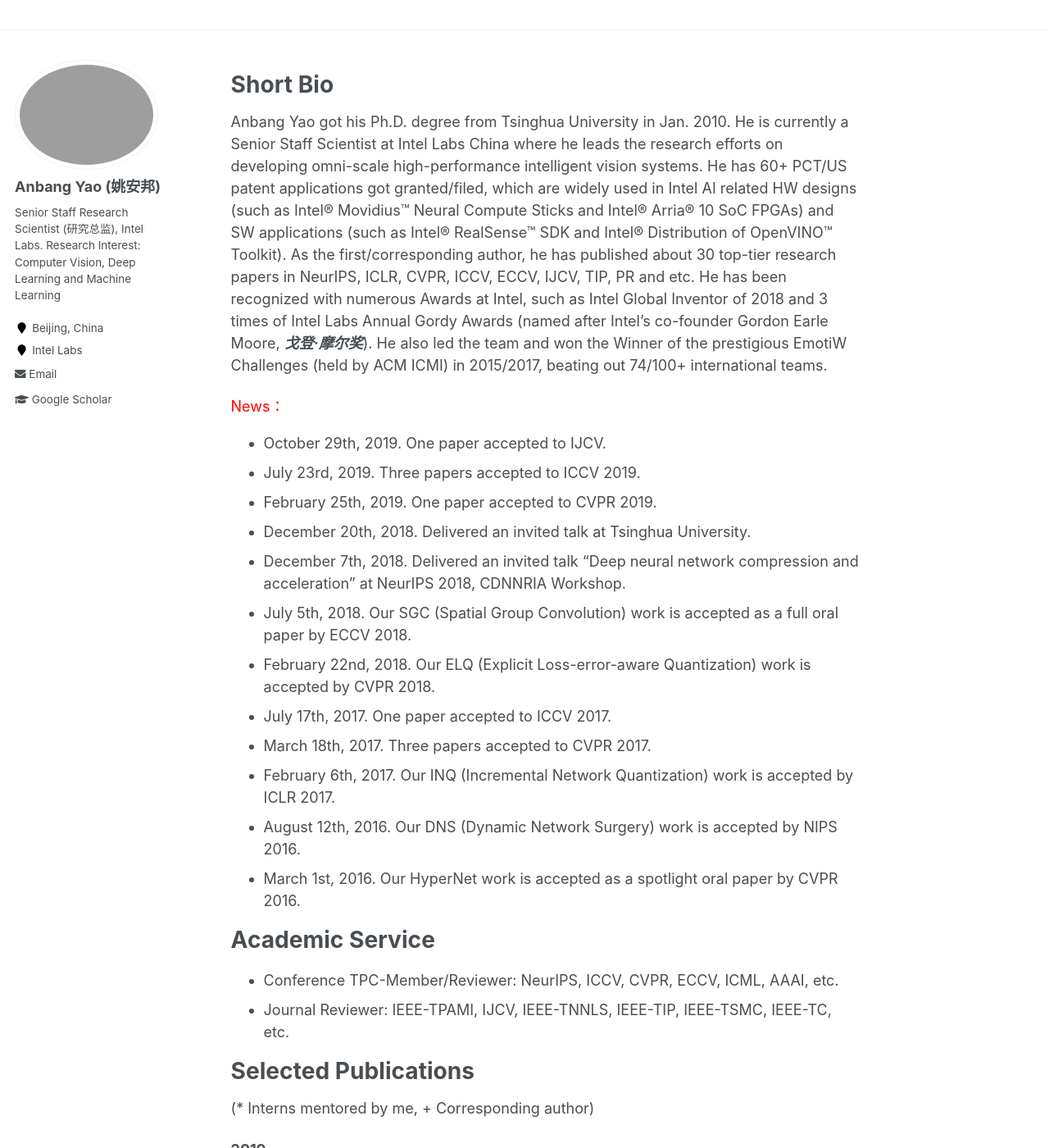
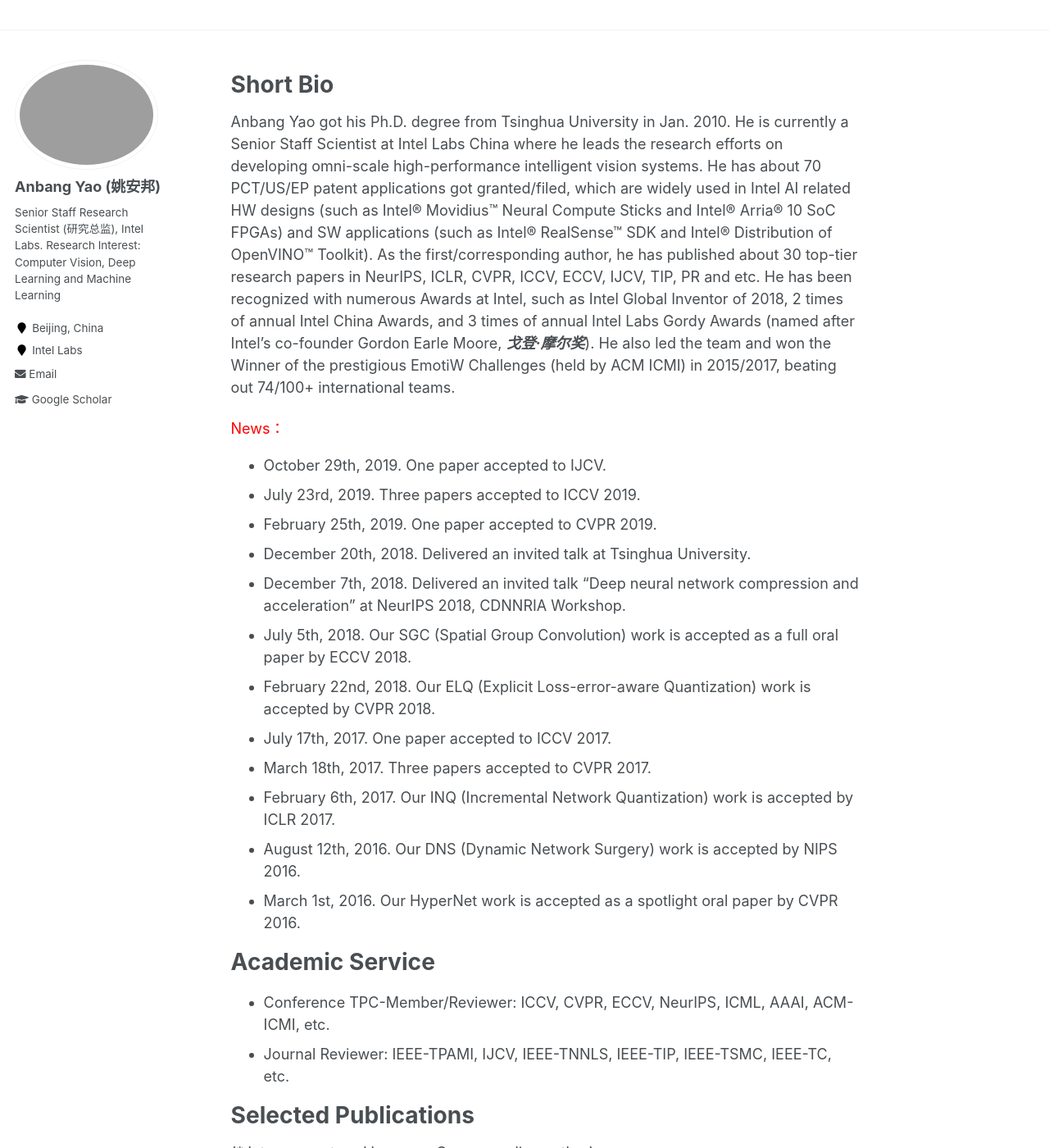
Before and after one commit to YaoAnbang/YaoAnbang.github.io, a Jekyll site: the page built from _pages/about.md, in a window 1280 px wide and 1400 px high. Shown: the whole window at 82% size. Built offline with Jekyll 4.4.1, drawn with Linux system fonts in a browser that asks for light colours; some of the changed text lies outside the part shown.

Commit message:
Update about.md

```diff
--- a/_pages/about.md
+++ b/_pages/about.md
@@ -11,7 +11,7 @@
 Short Bio
 =====
 
-Anbang Yao got his Ph.D. degree from Tsinghua University in Jan. 2010. He is currently a Senior Staff Scientist at Intel Labs China where he leads the research efforts on developing omni-scale high-performance intelligent vision systems. He has 60+ PCT/US patent applications got granted/filed, which are widely used in Intel AI related HW designs (such as Intel® Movidius™ Neural Compute Sticks and Intel® Arria® 10  SoC FPGAs) and SW applications (such as Intel® RealSense™ SDK and Intel® Distribution of OpenVINO™ Toolkit). As the first/corresponding author, he has published about 30 top-tier research papers in NeurIPS, ICLR, CVPR, ICCV, ECCV, IJCV, TIP, PR and etc. He has been recognized with numerous Awards at Intel, such as Intel Global Inventor of 2018 and 3 times of Intel Labs Annual Gordy Awards (named after Intel's co-founder Gordon Earle Moore, ***戈登·摩尔奖***). He also led the team and won the Winner of the prestigious EmotiW Challenges (held by ACM ICMI) in 2015/2017, beating out 74/100+ international teams.
+Anbang Yao got his Ph.D. degree from Tsinghua University in Jan. 2010. He is currently a Senior Staff Scientist at Intel Labs China where he leads the research efforts on developing omni-scale high-performance intelligent vision systems. He has about 70 PCT/US/EP patent applications got granted/filed, which are widely used in Intel AI related HW designs (such as Intel® Movidius™ Neural Compute Sticks and Intel® Arria® 10  SoC FPGAs) and SW applications (such as Intel® RealSense™ SDK and Intel® Distribution of OpenVINO™ Toolkit). As the first/corresponding author, he has published about 30 top-tier research papers in NeurIPS, ICLR, CVPR, ICCV, ECCV, IJCV, TIP, PR and etc. He has been recognized with numerous Awards at Intel, such as Intel Global Inventor of 2018, 2 times of annual Intel China Awards, and 3 times of annual Intel Labs Gordy Awards (named after Intel's co-founder Gordon Earle Moore, ***戈登·摩尔奖***). He also led the team and won the Winner of the prestigious EmotiW Challenges (held by ACM ICMI) in 2015/2017, beating out 74/100+ international teams.
 
 <font color="red">News：</font>
 + October 29th, 2019. One paper accepted to IJCV.
@@ -30,7 +30,7 @@
 Academic Service
 =====
 
-+ Conference TPC-Member/Reviewer: NeurIPS, ICCV, CVPR, ECCV, ICML, AAAI, etc.
++ Conference TPC-Member/Reviewer: ICCV, CVPR, ECCV, NeurIPS, ICML, AAAI, ACM-ICMI, etc.
 + Journal Reviewer: IEEE-TPAMI, IJCV, IEEE-TNNLS, IEEE-TIP, IEEE-TSMC, IEEE-TC, etc.
 
 Selected Publications
@@ -105,10 +105,10 @@
 + 4 Intel China Quarterly Awards in 2017~2019.
 + Intel Global Inventor 2018, 1 out of ~8000 Employees of Intel China
 + Intel China Employee of the Year Award 2017
++ Top Inventor of 2017, 1 out of over 700 Research Scientists of Intel Labs
 + Intel China Award 2017, the Highest Annual Team Award of Intel China
-+ Top Inventor of 2017, 1 out of over 700 Research Scientists of Intel Labs
++ Intel China Award 2016, the Highest Annual Team Award of Intel China
 + Intel i360 Design Hero Award 2017, the Highest Business Award of Intel IoTG Asian Region
-+ Intel China Award 2016, the Highest Annual Team Award of Intel China
 + Intel Labs Gordy Award 2016 (named after Intel's co-founder Gordon Earle Moore), the Highest Annual Research Award of Intel Labs
 + Intel Labs Gordy Award 2015 (named after Intel's co-founder Gordon Earle Moore), the Highest Annual Research Award of Intel Labs
 + Intel Labs Gordy Award 2014 (named after Intel's co-founder Gordon Earle Moore), the Highest Annual Research Award of Intel Labs
```
